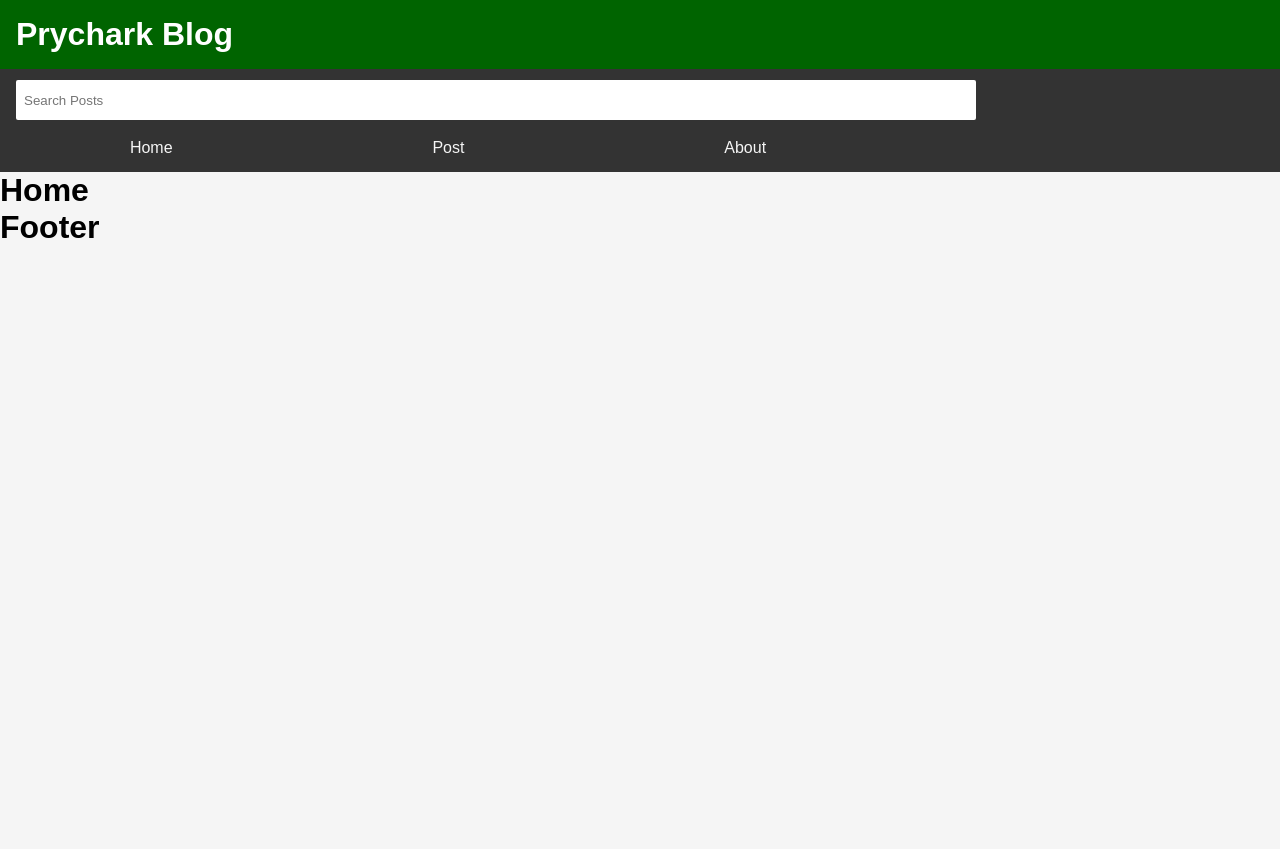
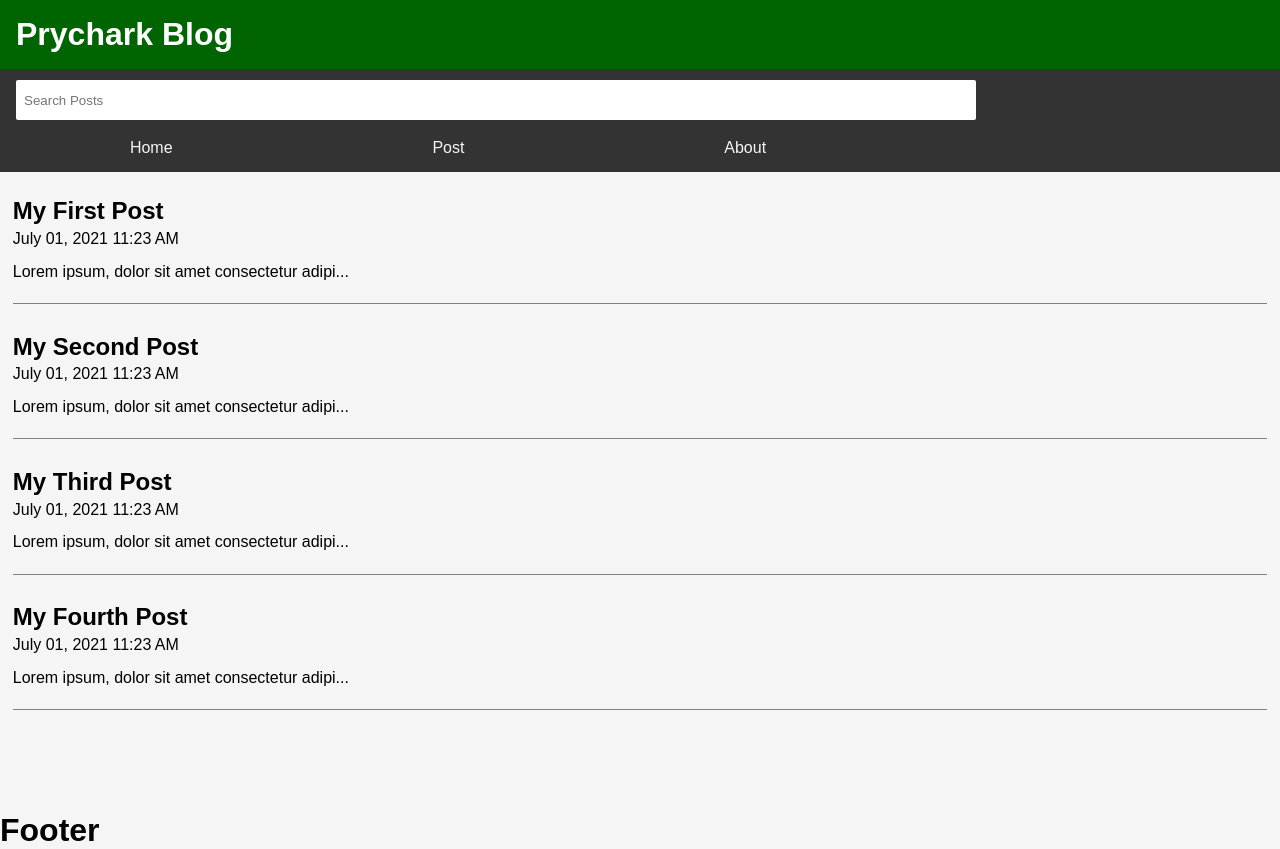
Before and after one commit to Banniroy/Prychark_Blog, a React (Vite) app: page / in a window 1280 px wide. Before the commit the page ends 800 px from the top, so only its background shows below. Built offline with nearby package versions, Linux system fonts and the light colour scheme.

Commit message:
new commit

```diff
--- a/src/App.jsx
+++ b/src/App.jsx
@@ -11,19 +11,63 @@ import { Route, Switch, useHistory } from "react-router-dom";
 import { useState, useEffect } from "react";
 
 function App() {
+
+  const [posts, setPosts] = useState([
+    {
+      id: 1,
+      title: 'My First Post',
+      datetime: 'July 01, 2021 11:23 AM',
+      body: 'Lorem ipsum, dolor sit amet consectetur adipisicing elit. Enim odio eum perferendis velit '
+    },
+    {
+      id: 2,
+      title: 'My Second Post',
+      datetime: 'July 01, 2021 11:23 AM',
+      body: 'Lorem ipsum, dolor sit amet consectetur adipisicing elit. Enim odio eum perferendis velit voluptates vero earum? Ea sed, porro adipisci distinctio natus deleniti eius dolorem fuga dolorum, debitis, fugit tempore?'
+    },
+    {
+      id: 3,
+      title: 'My Third Post',
+      datetime: 'July 01, 2021 11:23 AM',
+      body: 'Lorem ipsum, dolor sit amet consectetur adipisicing elit. Enim odio eum perferendis velit '
+    },
+    {
+      id: 4,
+      title: 'My Fourth Post',
+      datetime: 'July 01, 2021 11:23 AM',
+      body: 'Lorem ipsum, dolor sit amet consectetur adipisicing elit. Enim odio eum perferendis velit '
+    }
+  ])
+
+  const [search, setSearch] = useState('');
+  const [searchResults, setSearchResults] = useState([]);
+
+  const handleDelete = (id) =>{
+    const postList = posts.filter(post => post.id !== id);
+    setPosts(postList);
+  }
+
   return (
     <div className="App">
       <Header title="Prychark Blog" />
-      <Nav />
+      <Nav
+        search={search}
+        setSearch={setSearch}
+      />
       <Switch>
         <Route exact path="/">
-          <Home />
+          <Home
+            posts={posts}
+          />
         </Route>
         <Route exact path="/post">
           <NewPost />
         </Route>
         <Route path="/post/:id">
-          <PostPage />
+          <PostPage
+            posts={posts}
+            handleDelete={handleDelete}
+          />
         </Route>
         <Route path="/about" component={About} />
         <Route path="*" component={Missing} />
--- /dev/null
+++ b/src/Feed.jsx
@@ -0,0 +1,19 @@
+import React from 'react';
+import Post from './Post';
+
+const Feed = ({ posts }) => {
+
+    return (
+        <>
+            {posts.map(postMapped =>(
+                <Post
+                    key={postMapped.id}
+                    postMapped={postMapped}
+                />
+            ))}
+        </>
+
+    )
+}
+
+export default Feed
--- /dev/null
+++ b/src/Home.css
@@ -0,0 +1,6 @@
+main{
+    max-width: 100vw;
+    min-height: 80vh;
+    display: flex;
+    flex-direction: column;
+}
--- a/src/Home.jsx
+++ b/src/Home.jsx
@@ -1,10 +1,18 @@
 import React from 'react'
+import './Home.css'
+import Feed from './Feed';
 
-const Home = () => {
+const Home = ({ posts }) => {
   return (
-    <div>
-        <h1>Home</h1>
-    </div>
+    <main>
+        {posts.length ? (
+          <Feed posts={posts} />
+        ) : (
+          <p style={{marginTop: '3rem'}}>
+            No posts to display.
+          </p>
+        )}
+    </main>
   )
 }
 
--- /dev/null
+++ b/src/Post.css
@@ -0,0 +1,23 @@
+article{
+    display: flex;
+    flex-direction: column;
+    margin: 0.2rem 0.8rem;
+    padding: 1.4rem 0;
+    border-bottom: 1px solid rgb(134, 130, 130);
+}
+
+h2{
+    color: black;
+    padding-bottom: 0.3rem;
+}
+
+p{
+    color: black;
+}
+.article{
+    padding-top: 0.9rem;
+}
+
+ a{
+    text-decoration: none;
+}
--- /dev/null
+++ b/src/Post.jsx
@@ -0,0 +1,21 @@
+import React from 'react';
+import './Post.css';
+import { Link } from 'react-router-dom';
+
+const Post = ( {postMapped }) => {
+  return (
+    <article>
+        <Link to={`/post/${postMapped.id}`}>
+            <h2>{postMapped.title}</h2>
+            <p>{postMapped.datetime}</p>
+        </Link>
+        <p className='article'>{
+            (postMapped.body).length <= 25
+                ? postMapped.body
+                : `${(postMapped.body).slice(0, 45)}...`
+        }</p>
+    </article>
+  )
+}
+
+export default Post
--- /dev/null
+++ b/src/PostPage.css
@@ -0,0 +1,8 @@
+button{
+    background-color: red;
+    border: none;
+    outline: none;
+    min-height: 20px;
+    width: 80px;
+    padding: 0.1rem;
+}
--- a/src/PostPage.jsx
+++ b/src/PostPage.jsx
@@ -1,9 +1,33 @@
 import React from 'react'
+import { useParams, Link } from 'react-router-dom';
+import './PostPage.css'
 
-const PostPage = () => {
+const PostPage = ({ posts, handleDelete }) => {
+
+  const { id } = useParams();
+  const post = posts.find(post => (post.id).toString() === id);
+
   return (
     <main>
-        <h1>PostPage</h1>
+      <article>
+        {post &&
+          <>
+            <h2>{post.title}</h2>
+            <p>{post.datetime}</p>
+            <p>{post.body}</p>
+            <button onClick={() => handleDelete(post.id)}>Delete Post</button>
+          </>
+        }
+        {!post &&
+          <>
+            <h2>Post Not  Found</h2>
+            <p>Well, that's disappointing. </p>
+            <p>
+              <Link to='/'>Visit Our Homepage</Link>
+            </p>
+          </>
+        }
+      </article>
     </main>
   )
 }
```
